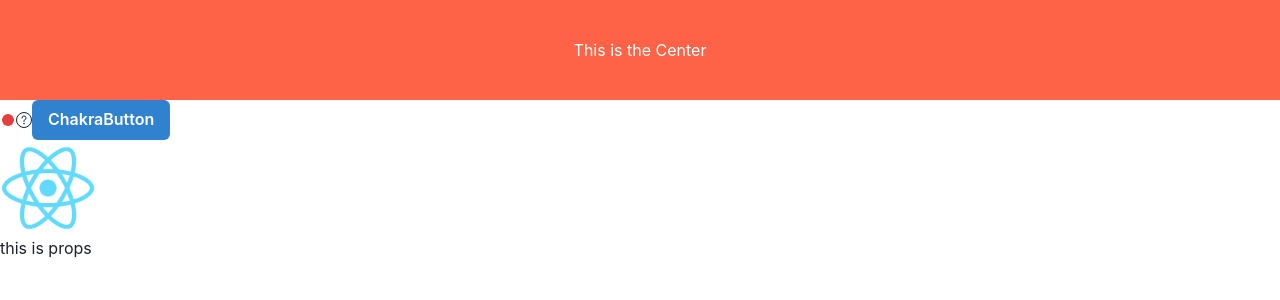
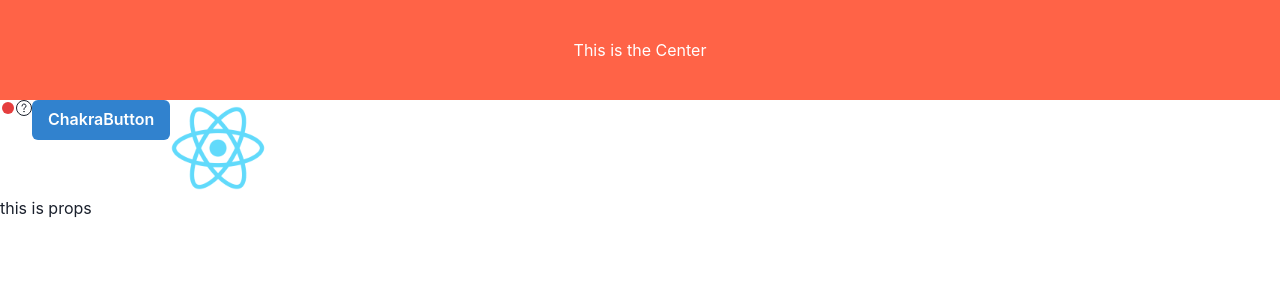
Before and after one commit to Mchona/react-app, a React (Create React App) app: page / in a window 1280 px wide. Shown: the top 300 px of the page. Built offline with nearby package versions, Linux system fonts and the light colour scheme.

Commit message:
フレックスボックス初め

```diff
--- a/src/components/Chakraui.tsx
+++ b/src/components/Chakraui.tsx
@@ -1,4 +1,4 @@
-import { Center, Icon, Button,  Box, Avatar } from '@chakra-ui/react'
+import { Center, Icon, Button, Box, Avatar, Flex } from '@chakra-ui/react'
 
 
 
@@ -11,6 +11,7 @@ const Chakraui = () => {
         This is the Center
       </Center>
 
+      <Flex>
         <Icon viewBox='0 0 200 200' color='red.500'>
           <path
             fill='currentColor'
@@ -24,6 +25,8 @@ const Chakraui = () => {
         <Box>
           <Avatar size="xl" name="John Doe" src="/logo512.png" />
         </Box>
+      </Flex>
+
     </div>
   );
 };
```
Lines whose indentation alone changed are shown as unchanged.
